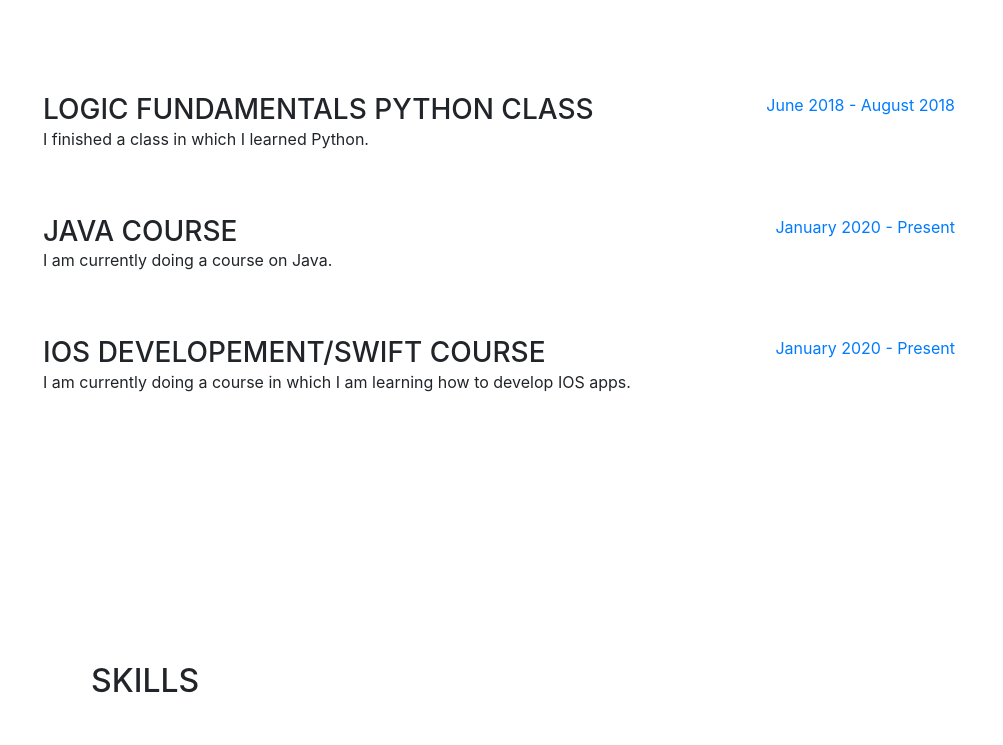
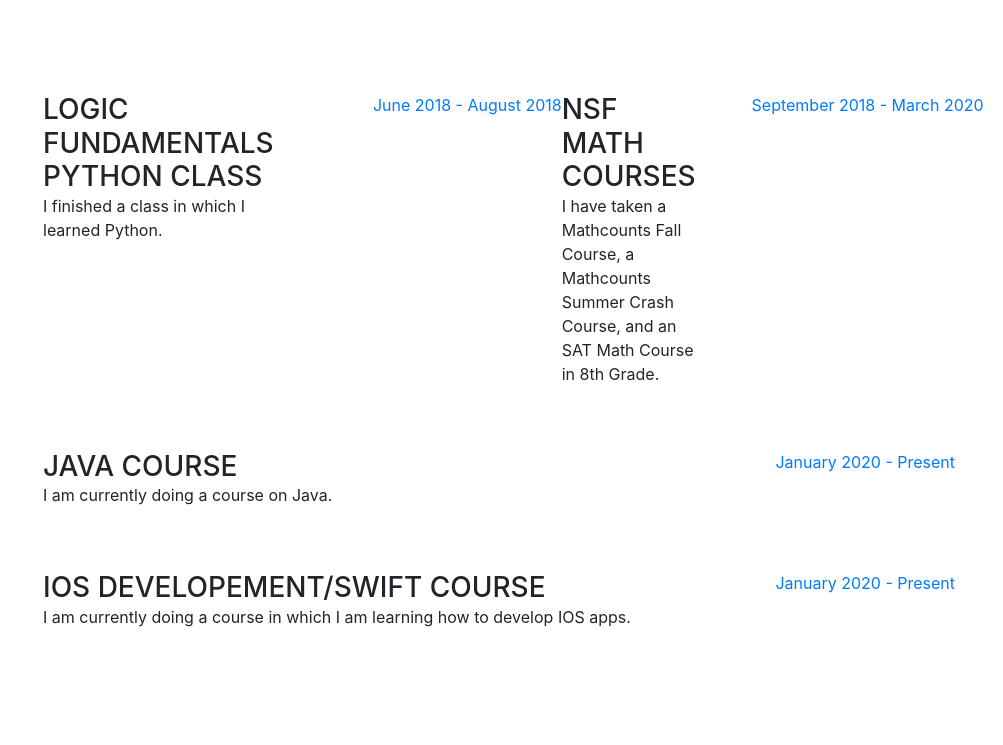
Before and after one commit to Computer-Programmer/resume, a website with bundled scripts: page index.html in a window 1280 px wide. Shown: the part 1035-1780 px from the top of the page, without its empty margins (277-1280 px from the left). Built offline with nearby package versions, Linux system fonts and the light colour scheme; files whose address does not match are found by name; a web font is replaced by a local one.

Commit message:
Update index.html

```diff
--- a/index.html
+++ b/index.html
@@ -106,6 +106,13 @@
             </div>
             <div class="resume-date text-md-right">
               <span class="text-primary">June 2018 - August 2018</span>
+            </div>
+             <div class="resume-content mr-auto">
+              <h3 class="mb-0">NSF Math Courses</h3>
+              <p>I have taken a Mathcounts Fall Course, a Mathcounts Summer Crash Course, and an SAT Math Course in 8th Grade.</p>
+            </div>
+            <div class="resume-date text-md-right">
+              <span class="text-primary">September 2018 - March 2020</span>
             </div>
           </div>
           <div class="resume-item d-flex flex-column flex-md-row mb-5">
```
